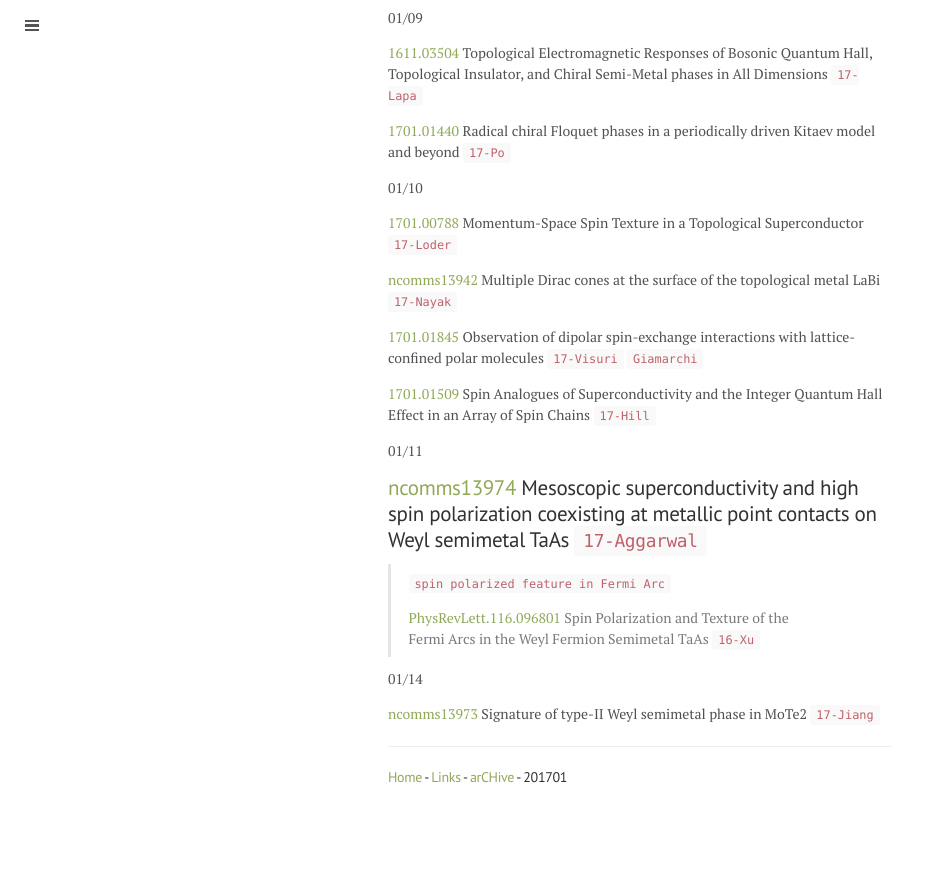
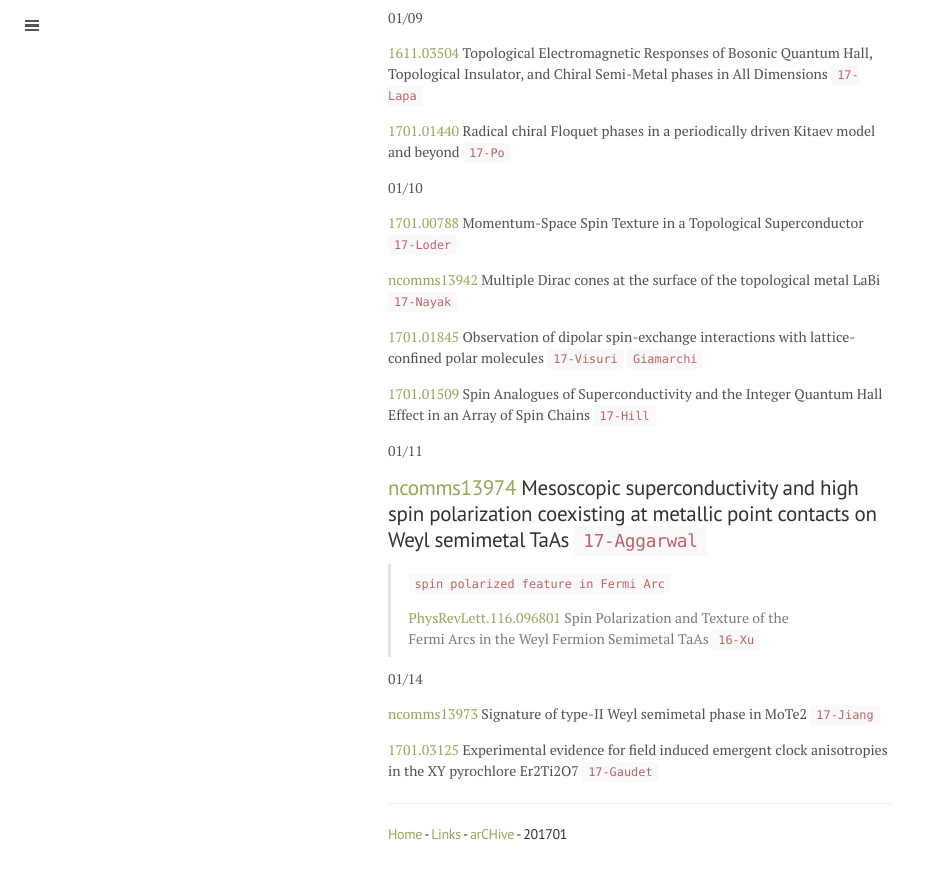
Before and after one commit to qkrwlsghdcjsworlt/work, a Jekyll site: the page built from 201701.md, in a window 1280 px wide and 900 px high, scrolled down 1493 px. Shown: the top 879 px of the window, without its empty margins (0-925 px from the left). Built offline with Jekyll 4.4.1, drawn with Linux system fonts in a browser that asks for light colours; before the commit the page ends 2336 px from its top, so only the background shows below that.

Commit message:
“update”

```diff
--- a/201701.md
+++ b/201701.md
@@ -90,6 +90,9 @@ Spin Polarization and Texture of the Fermi Arcs in the Weyl Fermion Semimetal Ta
 
 [ncomms13973](http://www.nature.com/articles/ncomms13973) Signature of type-II Weyl semimetal phase in MoTe2 `17-Jiang`
 
+[1701.03125](https://arxiv.org/abs/1701.03125) Experimental evidence for field induced emergent clock anisotropies
+in the XY pyrochlore Er2Ti2O7 `17-Gaudet`
+
 
 
 
```
